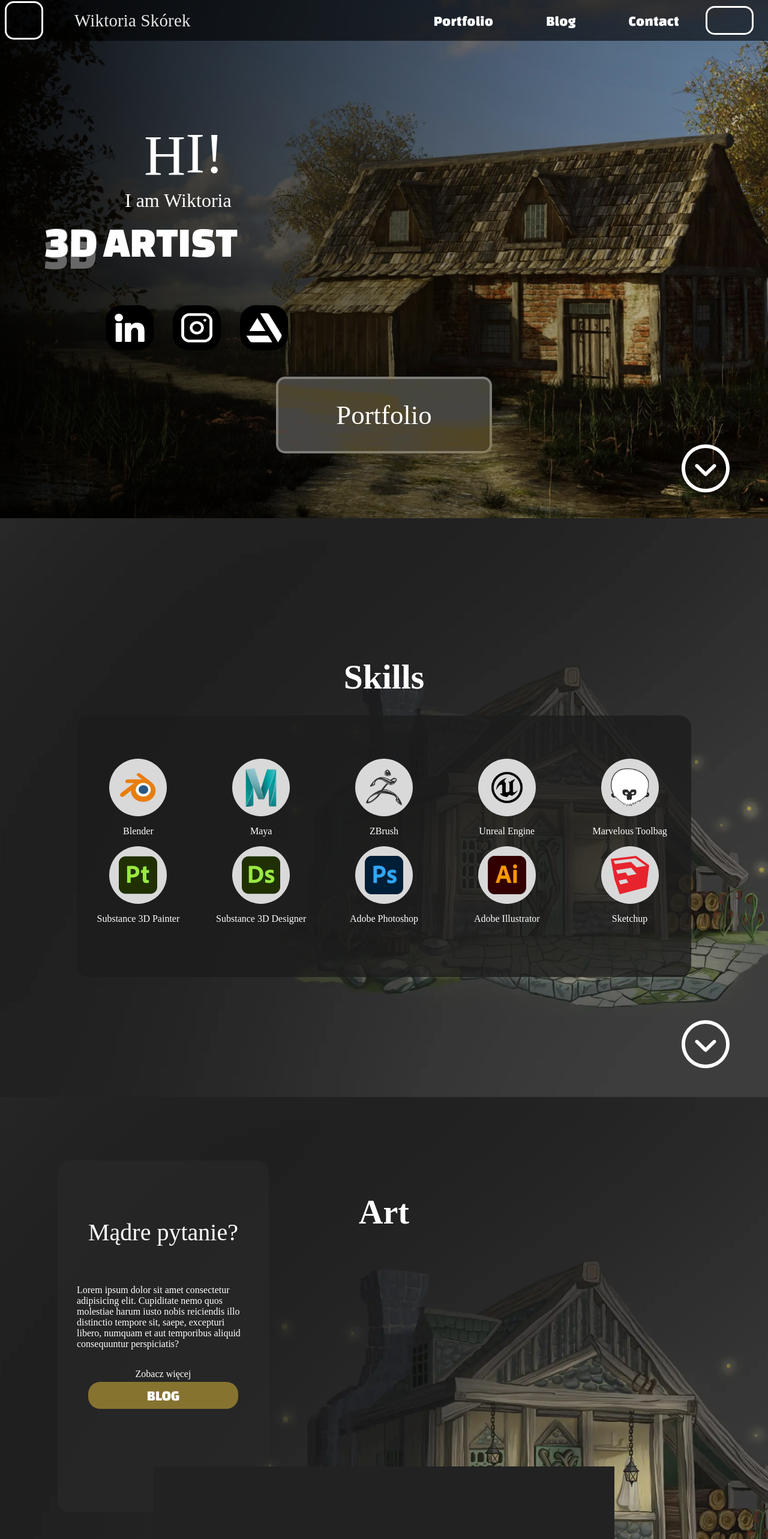
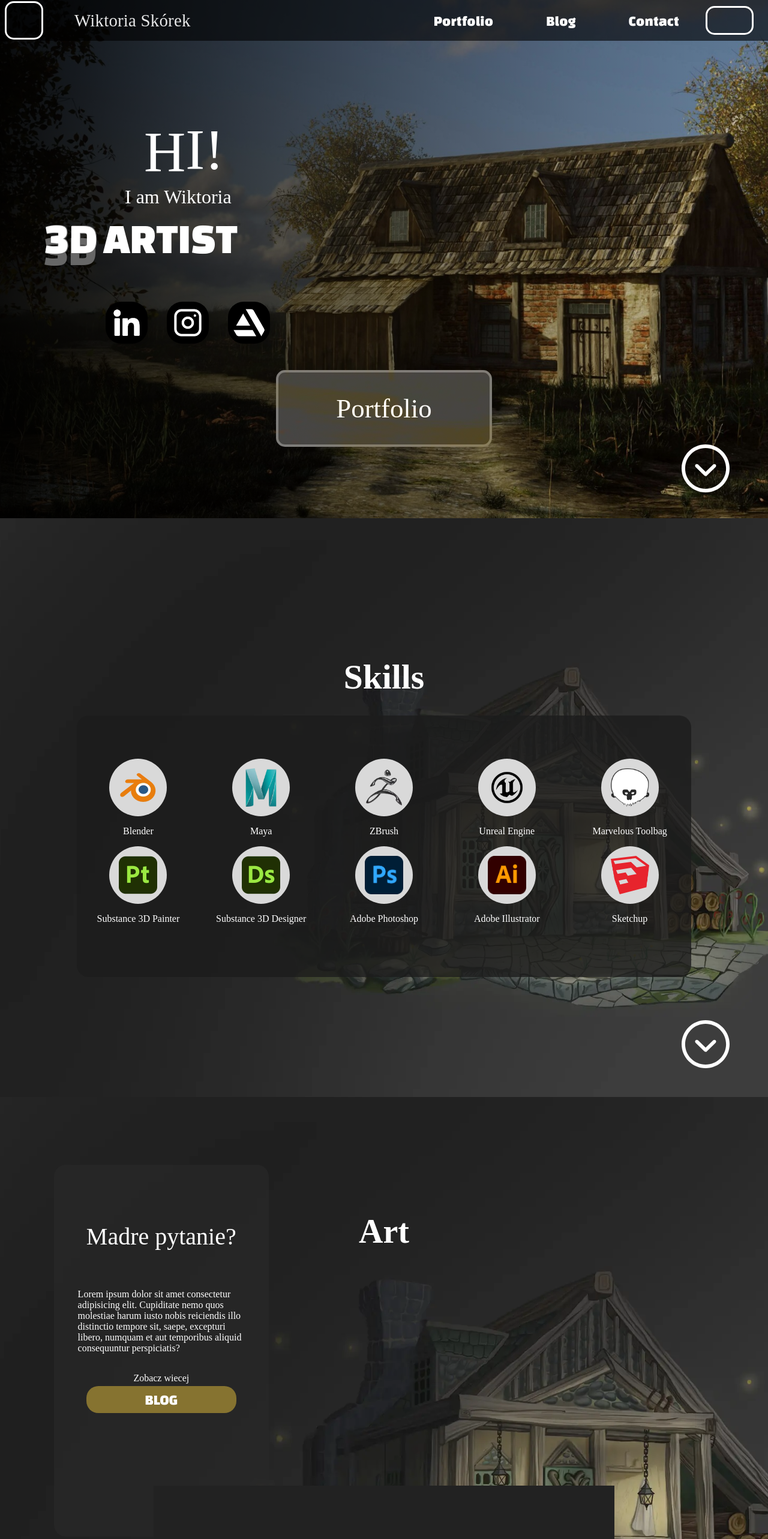
Before and after one commit to s-jez/Portfolio-3DArist, a React (Create React App) app: page / in a window 1280 px wide. Shown: the top 2566 px of the page at 60% size. Built offline with nearby package versions, Linux system fonts and the light colour scheme; a web font is replaced by a local one.

Commit message:
fix a sections.

```diff
--- a/src/components/Carousel/Slider/Slider.module.css
+++ b/src/components/Carousel/Slider/Slider.module.css
@@ -23,3 +23,8 @@
     margin-top: 32.5rem;
   }
 }
+@media (max-width: 320px) {
+  .slider {
+    margin-top: 36rem;
+  }
+}
--- a/src/components/Sections/Art/ArtSection.module.css
+++ b/src/components/Sections/Art/ArtSection.module.css
@@ -8,7 +8,7 @@
   background-size: cover;
   background-repeat: no-repeat;
   background-position: center;
-  padding: 8rem 0;
+  padding: 10rem 0;
 }
 .section__art h3 {
   font-size: 3.5rem;
@@ -35,12 +35,12 @@
   position: absolute;
   right: 65%;
   top: 10%;
-  width: 27.5%;
+  width: 28%;
   height: 55%;
   background: rgba(40, 40, 40, 0.7);
   border-radius: 20px;
   z-index: 1;
-  padding-top: 4rem;
+  padding: 4rem 0.5rem;
 }
 .section__block h4 {
   font-size: 2.5rem;
@@ -110,6 +110,6 @@
     width: 220px;
   }
   .section__block {
-    margin-top: -6rem;
+    margin-top: -2rem;
   }
 }
--- a/src/components/Sections/Art/ArtSection.tsx
+++ b/src/components/Sections/Art/ArtSection.tsx
@@ -7,7 +7,7 @@ const ArtSection = () => {
     <section className={styles["section__art"]} id="art">
       <h3>Art</h3>
       <div className={styles["section__block"]}>
-        <h4>Mądre pytanie?</h4>
+        <h4>Madre pytanie?</h4>
         <p>
           Lorem ipsum dolor sit amet consectetur adipisicing elit. Cupiditate
           nemo quos molestiae harum iusto nobis reiciendis illo distinctio
@@ -15,7 +15,7 @@ const ArtSection = () => {
           aliquid consequuntur perspiciatis?
         </p>
         <div className={styles["section__more"]}>
-          <span>Zobacz więcej</span>
+          <span>Zobacz wiecej</span>
           <button>BLOG</button>
         </div>
       </div>
--- a/src/components/Sections/Form/FormSection.module.css
+++ b/src/components/Sections/Form/FormSection.module.css
@@ -37,6 +37,7 @@
   border-radius: 40px;
   padding: 1rem;
   background-color: white;
+  font-size: 0.8rem;
 }
 .form-inputs {
   display: flex;
@@ -58,8 +59,8 @@
   justify-content: flex-end;
 }
 .btn-correct {
-  width: 180px;
-  height: 40px;
+  width: 7rem;
+  height: 2.5rem;
   cursor: pointer;
 }
 .form__scroll {
--- a/src/components/Sections/Form/FormSection.tsx
+++ b/src/components/Sections/Form/FormSection.tsx
@@ -39,6 +39,7 @@ const FormSection = () => {
               variant="contained"
               color="success"
               className={styles["btn-correct"]}
+              size="medium"
             >
               Send
             </Button>
--- a/src/components/Sections/Main/MainSection.module.css
+++ b/src/components/Sections/Main/MainSection.module.css
@@ -30,6 +30,7 @@
   height: 8rem;
   border-radius: 15px;
   mix-blend-mode: luminosity;
+  margin-bottom: 1rem;
   transition: all 0.3s;
   font-family: "Merienda One";
   line-height: 104px;
@@ -175,10 +176,11 @@ h1 {
     align-items: center;
   }
   .main__socials img {
-    width: 75px;
+    width: 60px;
+    height: 60px;
   }
   .main__hello {
-    font-size: 8rem;
+    font-size: 8.5rem;
   }
   .main__info {
     width: 100%;
@@ -188,9 +190,12 @@ h1 {
     mask-size: 65px;
   }
   .main__button {
-    width: 18rem;
+    width: 17rem;
     height: 7rem;
     font-size: 2.25rem;
+  }
+  .main__artist {
+    font-size: 3rem;
   }
 }
 @media (max-height: 1000px) {
@@ -225,13 +230,13 @@ h1 {
     padding: 0;
   }
   .main__socials a > img {
-    width: 60px;
+    width: 55px;
   }
   .main__hello {
-    font-size: 6rem;
+    font-size: 8rem;
   }
   .main__artist {
-    font-size: 2.5rem;
+    font-size: 2.75rem;
   }
   h1 {
     font-size: 1.8rem;
--- a/src/components/Sections/Main/MainSection.tsx
+++ b/src/components/Sections/Main/MainSection.tsx
@@ -30,7 +30,7 @@ const MainSection = () => {
               rel="noreferrer"
               className={styles["main__social"]}
             >
-              <img src={linkedin} width={80} height={75} alt="linkedin" />
+              <img src={linkedin} width={70} height={70} alt="linkedin" />
             </a>
             <a
               href="https://www.instagram.com/kosiawr/"
@@ -38,7 +38,7 @@ const MainSection = () => {
               target="_blank"
               className={styles["main__social"]}
             >
-              <img src={instagram} width={80} height={75} alt="instagram" />
+              <img src={instagram} width={70} height={70} alt="instagram" />
             </a>
             <a
               href="https://www.artstation.com/wiktoria_skorek"
@@ -46,7 +46,7 @@ const MainSection = () => {
               target="_blank"
               className={styles["main__social"]}
             >
-              <img src={artstation} width={80} height={75} alt="artstation" />
+              <img src={artstation} width={70} height={70} alt="artstation" />
             </a>
           </div>
         </div>
```
